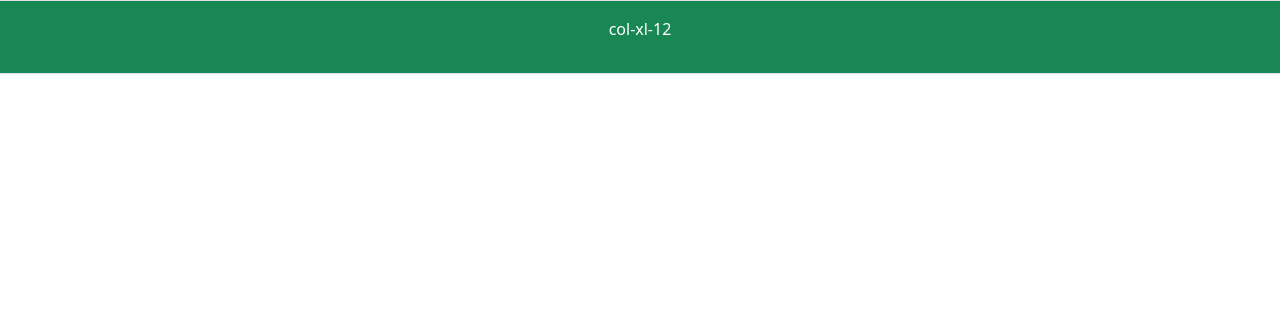
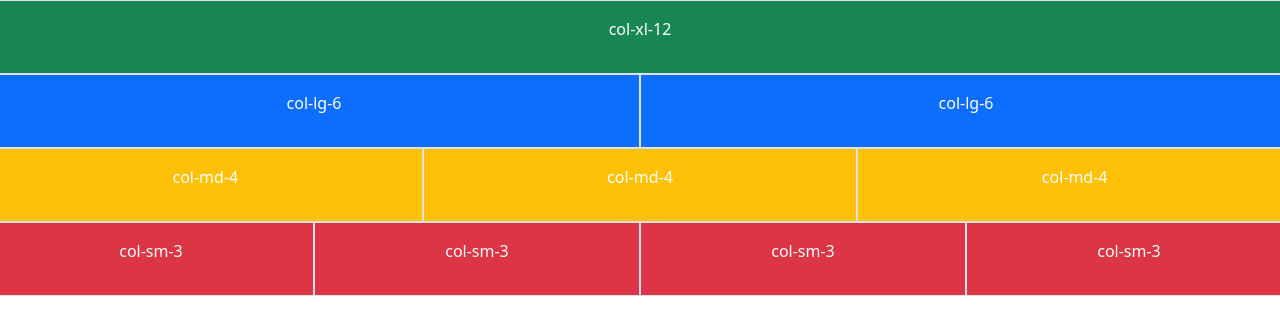
Before and after one commit to AdrielleRivera/Responsive-Grid---Bootstrap-coursera, a plain HTML site: page index.html in a window 1280 px wide. Drawn offline with nearby package versions, Linux system fonts and the light colour scheme.

Commit message:
Update index.html

```diff
--- a/index.html
+++ b/index.html
@@ -18,12 +18,48 @@
 
 
 <body>
-<div class="row">
-      <div class="col-xl-12 bg-success p-3 text-white text-center border">
-        <p>col-xl-12</p>
+    <!-- First row with a single column spanning the entire width for extra-large screens -->
+    <div class="row">
+        <div class="col-xl-12 bg-success p-3 text-white text-center border">
+            <p>col-xl-12</p>
+        </div>
     </div>
-   </div>
-
+    <!-- Second row with two columns for large screens (each taking half of the available width) -->
+    <div class="row">
+        <div class="col-lg-6 bg-primary p-3 text-white text-center border">
+            <p>col-lg-6</p>
+        </div>
+        <div class="col-lg-6 bg-primary p-3 text-white text-center border">
+            <p>col-lg-6</p>
+        </div>
+    </div>
+    <!-- Third row with three columns for medium screens (each taking one-third of the available width) -->
+    <div class="row">
+        <div class="col-md-4 bg-warning p-3 text-white text-center border">
+            <p>col-md-4 </p>
+        </div>
+        <div class="col-md-4 bg-warning p-3 text-white text-center border">
+            <p>col-md-4 </p>
+        </div>
+        <div class="col-md-4 bg-warning p-3 text-white text-center border">
+            <p>col-md-4 </p>
+        </div>
+    </div>
+    <!-- Fourth row with four columns for small screens (each taking one-fourth of the available width) -->
+    <div class="row">
+        <div class="col-sm-3 bg-danger p-3 text-white text-center border">
+            <p>col-sm-3</p>
+        </div>
+        <div class="col-sm-3 bg-danger p-3 text-white text-center border">
+            <p>col-sm-3</p>
+        </div>
+        <div class="col-sm-3 bg-danger p-3 text-white text-center border">
+            <p>col-sm-3</p>
+        </div>
+        <div class="col-sm-3 bg-danger p-3 text-white text-center border">
+            <p>col-sm-3</p>
+        </div>
+    </div>
 </body>
 
 </html>
```
